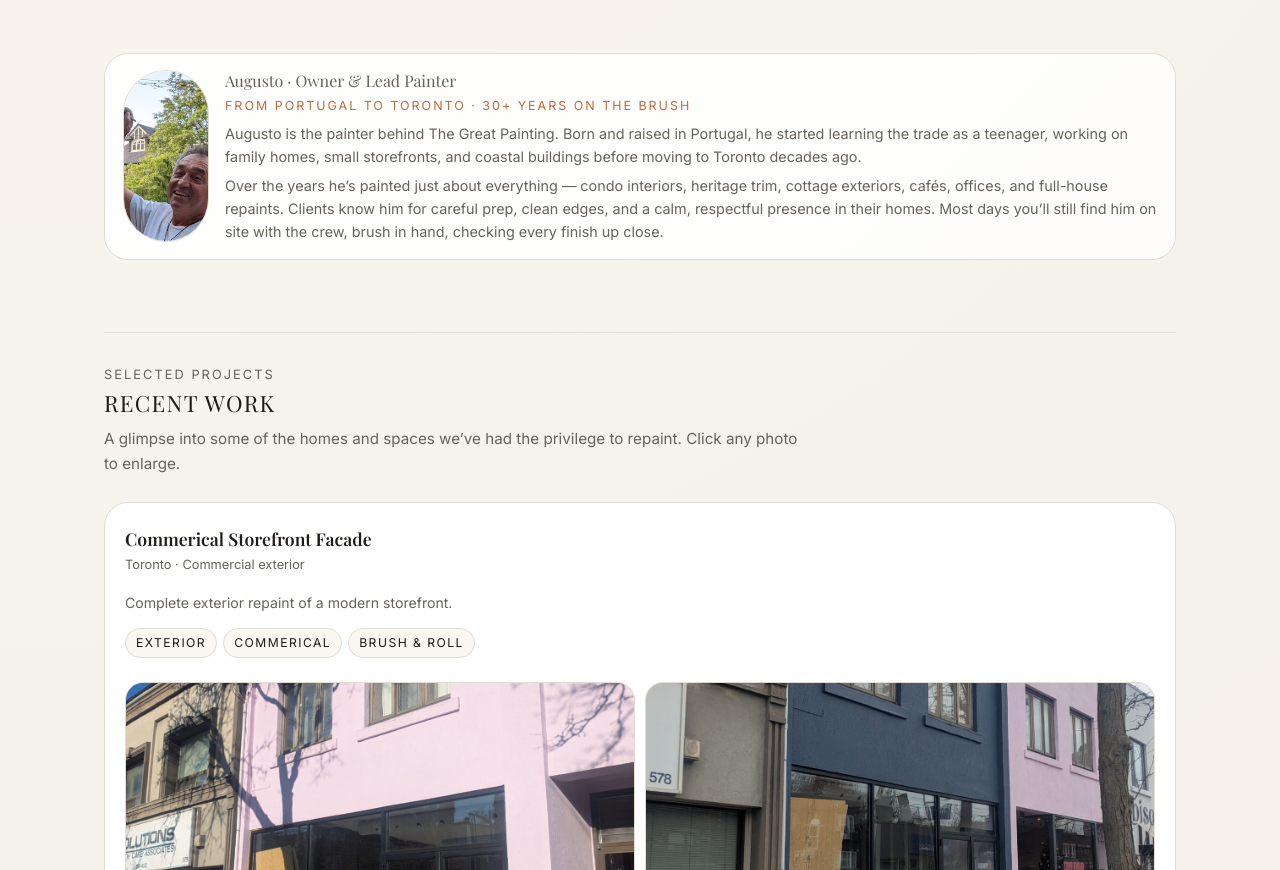
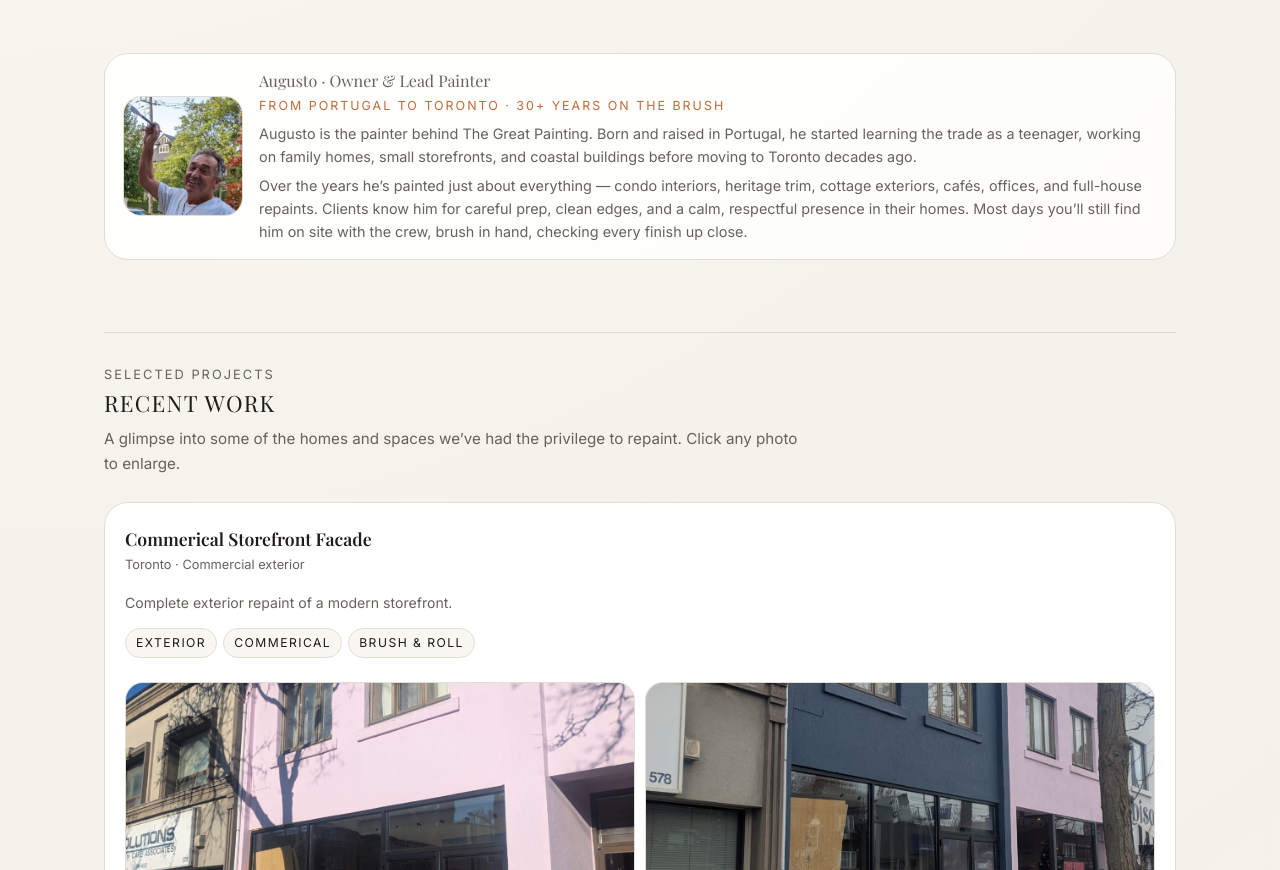
Before and after one commit to Tekknobot/the-great-painting-site, a plain HTML site: page index.html in a window 1280 px wide. Shown: the part 889-1759 px from the top of the page. Drawn offline with nearby package versions, Linux system fonts and the light colour scheme; a web font is replaced by a local one.

Commit message:
Try again.

```diff
--- a/index.html
+++ b/index.html
@@ -341,10 +341,10 @@
     }
 
     .hero-owner-photo {
-      flex: 0 0 86px;
-      height: 172px;
-      width: 172px;
-      border-radius: 999px;
+      flex: 0 0 120px;          /* a bit larger, adjust if you like */
+      width: 120px;             /* force a square */
+      height: 120px;
+      border-radius: 18px;      /* same corner feel as your cards */
       overflow: hidden;
       background: #d5d0c7;
       border: 1px solid var(--border-soft);
@@ -353,8 +353,8 @@
     .hero-owner-photo img {
       width: 100%;
       height: 100%;
-      display: block;
       object-fit: cover;
+      object-position: center;  /* keeps his face centered */
     }
 
     .hero-owner-copy {
```
